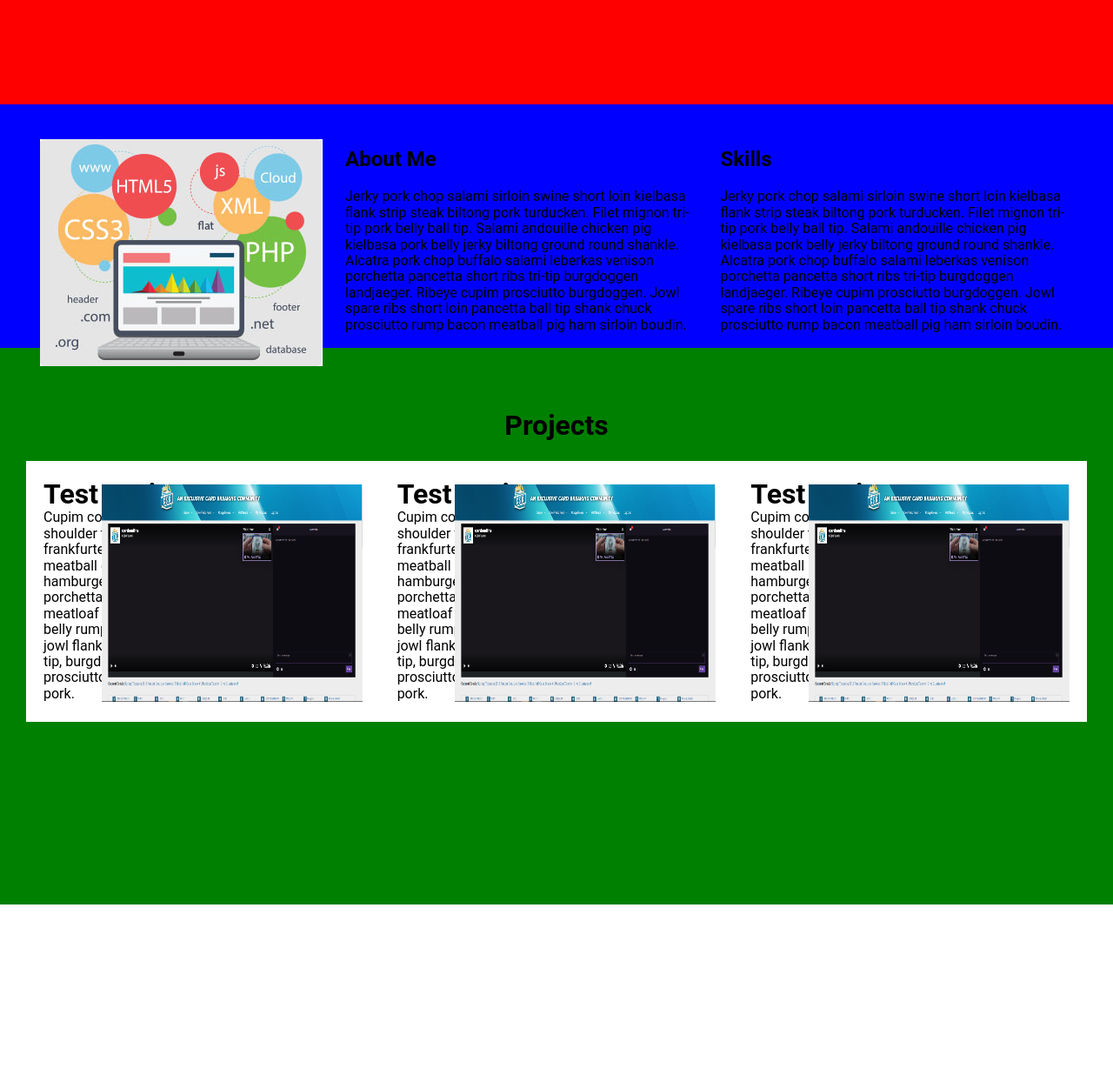
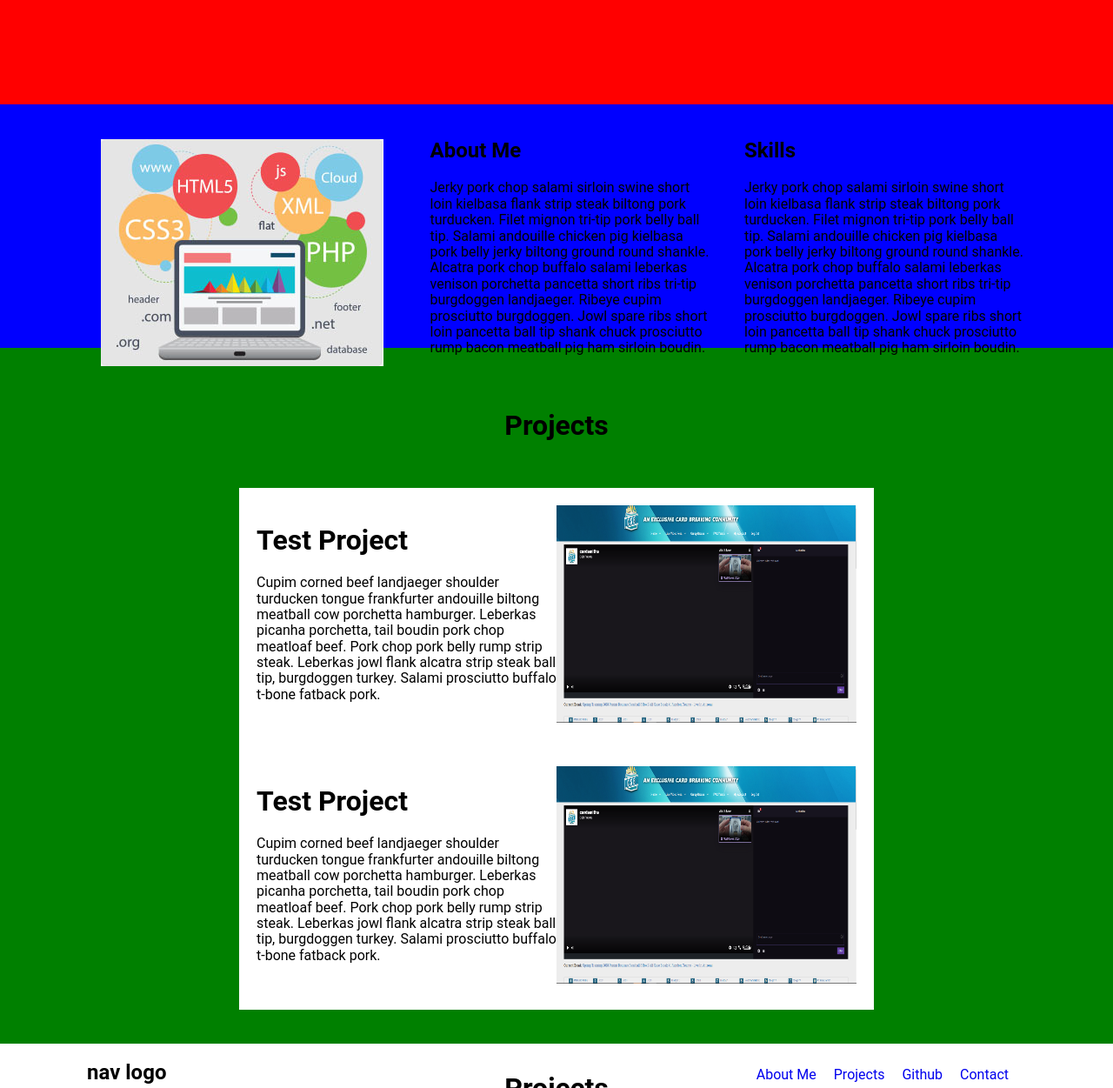
Before and after one commit to gLo-810/portfolio-site, a website built with webpack: page app/index.html in a window 1280 px wide. Shown: the part 680-1931 px from the top of the page at 87% size. Before the commit the page ends 1720 px from the top, so only its background shows below. Built offline with nearby package versions, Linux system fonts and the light colour scheme.

Commit message:
added flex to projects section and also added footer.

```diff
--- a/app/assets/styles/modules/_about.css
+++ b/app/assets/styles/modules/_about.css
@@ -1,70 +1,31 @@
 .about {
   background-color: blue;
   height: 35vh;
+  /* display: flex; */
 
-  .about-flex {
+
+ &__container {
     display: flex;
     margin-top: 20px;
-    /* justify-content: space-between; */
+    justify-content: space-between;
+    flex-wrap: wrap;
 
-
-
-    &__img-col {
-      display: flex;
+  &  .img-col {
       padding: 0;
       margin: 20px 16px 16px 16px;
-      /* flex-basis: 50%; */
-      justify-content: flex-end;
-      img {
-
-      }
     }
 
-    &__text-content-1 {
-      flex: 1;
-      flex-basis: 10%;
-      padding: 10px;
+  &  .text-content-1 {
+      /* flex: 1; */
+      flex-basis: 30%;
+      /* padding: 10px; */
+    }
+
+  &  .text-content-2 {
+      /* flex: 1; */
+      flex-basis: 30%;
+      /* padding: 10px; */
 
     }
-
-    &__text-content-2 {
-      flex: 1;
-      flex-basis: 10%;
-      padding: 10px;
-
-    }
-
   }
-
-
-  /* display: flex;
-  flex: 1;
-  flex-direction: row; */
-
-
-
-
-
-  /* img {
-    position: relative;
-    top: 100px;
-    left: 275px;
-  } */
-
-  /* &__text-content {
-    position: relative;
-    bottom: 150px;
-    right: 275px;
-    float: right;
-    display: inline-block;
-
-    p {
-      width: 350px;
-    }
-
-    h2 {
-      margin: 0;
-    }
-  } */
-
 }
--- a/app/assets/styles/modules/_projects.css
+++ b/app/assets/styles/modules/_projects.css
@@ -1,6 +1,6 @@
 .projects {
   background-color: green;
-  height: 80vh;
+  height: 100vh;
 
   &__heading {
     position: relative;
@@ -9,27 +9,30 @@
     height: 100px;
   }
 
-  &__project-box {
-    height: 350px;
-    width: 730px;
-    background-color: white;
-    padding: 20px;
-    /* display: inline-block; */
+  &__container {
+    padding-top: 40px;
+    display: flex;
+    justify-content: space-around;
+    flex-basis: 20%;
+    flex-wrap: wrap;
 
-    img {
-      position: relative;
-      bottom: 250px;
-      width: 300px;
-      height: 250px;
-      float: right;
-    }
-  }
+  &  .projects__project-box {
+      height: 300px;
+      width: 730px;
+      background-color: white;
+      padding: 20px;
+      display: flex;
 
-  &__text-box {
-    text-align: left;
-    width: 250px;
-    h1, p {
-      margin: 0;
+    &  img {
+      flex: 1;
+        width: 300px;
+        height: 250px;
+      }
+
+    & .projects__text-box {
+      flex: 1;
     }
   }
 }
+
+}
--- a/app/assets/styles/modules/_wrapper.css
+++ b/app/assets/styles/modules/_wrapper.css
@@ -1,10 +1,6 @@
 .wrapper {
   overflow: hidden;
-  padding-left: 30px;
-  padding-right: 30px;
+  padding-left: 100px;
+  padding-right: 100px;
   margin: 0 auto;
-
-  &--about{
-    height: 48vh;
-  }
 }
--- a/app/index.html
+++ b/app/index.html
@@ -33,19 +33,19 @@
     </div>
   </div>
   <div class="about">
-    <div class="wrapper wrapper--about">
-      <div class="about-flex" >
+    <div class="wrapper">
+      <div class="about__container" >
 
-          <div class="about-flex__img-col">
+          <div class="img-col">
             <img src="assets/images/laptop.jpg" alt="">
           </div>
 
 
-          <div class="about-flex__text-content-1">
+          <div class="text-content-1">
             <h2>About Me</h2>
             <p>Jerky pork chop salami sirloin swine short loin kielbasa flank strip steak biltong pork turducken. Filet mignon tri-tip pork belly ball tip. Salami andouille chicken pig kielbasa pork belly jerky biltong ground round shankle. Alcatra pork chop buffalo salami leberkas venison porchetta pancetta short ribs tri-tip burgdoggen landjaeger. Ribeye cupim prosciutto burgdoggen. Jowl spare ribs short loin pancetta ball tip shank chuck prosciutto rump bacon meatball pig ham sirloin boudin.</p>
           </div>
-          <div class="about-flex__text-content-2">
+          <div class="text-content-2">
             <h2>Skills</h2>
             <p>Jerky pork chop salami sirloin swine short loin kielbasa flank strip steak biltong pork turducken. Filet mignon tri-tip pork belly ball tip. Salami andouille chicken pig kielbasa pork belly jerky biltong ground round shankle. Alcatra pork chop buffalo salami leberkas venison porchetta pancetta short ribs tri-tip burgdoggen landjaeger. Ribeye cupim prosciutto burgdoggen. Jowl spare ribs short loin pancetta ball tip shank chuck prosciutto rump bacon meatball pig ham sirloin boudin.</p>
           </div>
@@ -56,13 +56,12 @@
   </div>
   <div class="projects">
 
-    <div class="wrapper">
+    <div class=" wrapper">
       <div class="projects__heading">
         <h1>Projects</h1>
-
-
-        <div class="row">
-          <div class="projects__project-box  row__4">
+      </div>
+        <div class="projects__container">
+          <div class="projects__project-box">
                 <div class="projects__text-box">
                   <h1>Test Project</h1>
                   <p>Cupim corned beef landjaeger shoulder turducken tongue frankfurter andouille biltong meatball cow porchetta hamburger. Leberkas picanha porchetta, tail boudin pork chop meatloaf beef. Pork chop pork belly rump strip steak. Leberkas jowl flank alcatra strip steak ball tip, burgdoggen turkey. Salami prosciutto buffalo t-bone fatback pork.</p>
@@ -70,7 +69,7 @@
                 <img src="assets/images/stock-project.png" alt="">
           </div>
 
-          <div class="projects__project-box  row__4">
+          <div class="projects__project-box ">
                 <div class="projects__text-box">
                   <h1>Test Project</h1>
                   <p>Cupim corned beef landjaeger shoulder turducken tongue frankfurter andouille biltong meatball cow porchetta hamburger. Leberkas picanha porchetta, tail boudin pork chop meatloaf beef. Pork chop pork belly rump strip steak. Leberkas jowl flank alcatra strip steak ball tip, burgdoggen turkey. Salami prosciutto buffalo t-bone fatback pork.</p>
@@ -78,19 +77,66 @@
                 <img src="assets/images/stock-project.png" alt="">
           </div>
 
-        <div class="row">
-          <div class="projects__project-box  row__4">
+        <!-- <div class="">
+          <div class="projects__project-box  ">
+                <div class="projects__text-box">
+                  <h1>Test Project</h1>
+                  <p>Cupim corned beef landjaeger shoulder turducken tongue frankfurter andouille biltong meatball cow porchetta hamburger. Leberkas picanha porchetta, tail boudin pork chop meatloaf beef. Pork chop pork belly rump strip steak. Leberkas jowl flank alcatra strip steak ball tip, burgdoggen turkey. Salami prosciutto buffalo t-bone fatback pork.</p>
+                </div>
+                <img src="assets/images/stock-project.png" alt="">
+          </div> -->
+        </div>
+
+        <div class="projects__heading">
+          <h1>Projects</h1>
+        </div>
+
+        <div class="projects__container">
+          <div class="projects__project-box">
                 <div class="projects__text-box">
                   <h1>Test Project</h1>
                   <p>Cupim corned beef landjaeger shoulder turducken tongue frankfurter andouille biltong meatball cow porchetta hamburger. Leberkas picanha porchetta, tail boudin pork chop meatloaf beef. Pork chop pork belly rump strip steak. Leberkas jowl flank alcatra strip steak ball tip, burgdoggen turkey. Salami prosciutto buffalo t-bone fatback pork.</p>
                 </div>
                 <img src="assets/images/stock-project.png" alt="">
           </div>
+
+          <div class="projects__project-box ">
+                <div class="projects__text-box">
+                  <h1>Test Project</h1>
+                  <p>Cupim corned beef landjaeger shoulder turducken tongue frankfurter andouille biltong meatball cow porchetta hamburger. Leberkas picanha porchetta, tail boudin pork chop meatloaf beef. Pork chop pork belly rump strip steak. Leberkas jowl flank alcatra strip steak ball tip, burgdoggen turkey. Salami prosciutto buffalo t-bone fatback pork.</p>
+                </div>
+                <img src="assets/images/stock-project.png" alt="">
+          </div>
+
+        <!-- <div class="">
+          <div class="projects__project-box  ">
+                <div class="projects__text-box">
+                  <h1>Test Project</h1>
+                  <p>Cupim corned beef landjaeger shoulder turducken tongue frankfurter andouille biltong meatball cow porchetta hamburger. Leberkas picanha porchetta, tail boudin pork chop meatloaf beef. Pork chop pork belly rump strip steak. Leberkas jowl flank alcatra strip steak ball tip, burgdoggen turkey. Salami prosciutto buffalo t-bone fatback pork.</p>
+                </div>
+                <img src="assets/images/stock-project.png" alt="">
+          </div> -->
         </div>
-        </div>
-        </div>
+
+      </div>
+
     </div>
   </div>
-  <footer></footer>
+  <footer>
+    <div class="wrapper">
+      <div class="logo">
+        <h2>nav logo</2>
+      </div>
+
+      <nav class="primary-nav primary-nav--pull-right">
+        <ul>
+          <li><a href="#">About Me</a></li>
+          <li><a href="#">Projects</a></li>
+          <li><a href="#">Github</a></li>
+          <li><a href="#">Contact</a></li>
+        </ul>
+      </nav>
+    </div>
+  </footer>
   </body>
 </html>
--- a/app/temp/styles/main.css
+++ b/app/temp/styles/main.css
@@ -483,83 +483,39 @@ body {
 .about {
   background-color: blue;
   height: 35vh;
-
-
-  /* display: flex;
-  flex: 1;
-  flex-direction: row; */
-
-
-
-
-
-  /* img {
-    position: relative;
-    top: 100px;
-    left: 275px;
-  } */
-
-  /* &__text-content {
-    position: relative;
-    bottom: 150px;
-    right: 275px;
-    float: right;
-    display: inline-block;
-
-    p {
-      width: 350px;
 }
 
-    h2 {
-      margin: 0;
-    }
-  } */
+/* display: flex; */
 
-}
-
-.about .about-flex {
+.about__container {
     display: -webkit-box;
     display: -ms-flexbox;
     display: flex;
     margin-top: 20px;
-
+    -webkit-box-pack: justify;
+        -ms-flex-pack: justify;
+            justify-content: space-between;
+    -ms-flex-wrap: wrap;
+        flex-wrap: wrap;
   }
 
-/* justify-content: space-between; */
-
-.about .about-flex__img-col {
-      display: -webkit-box;
-      display: -ms-flexbox;
-      display: flex;
+.about__container  .img-col {
       padding: 0;
       margin: 20px 16px 16px 16px;
-      /* flex-basis: 50%; */
-      -webkit-box-pack: end;
-          -ms-flex-pack: end;
-              justify-content: flex-end;
     }
 
-.about .about-flex__img-col img {
-
+.about__container  .text-content-1 {
+      /* flex: 1; */
+      -ms-flex-preferred-size: 30%;
+          flex-basis: 30%;
+      /* padding: 10px; */
     }
 
-.about .about-flex__text-content-1 {
-      -webkit-box-flex: 1;
-          -ms-flex: 1;
-              flex: 1;
-      -ms-flex-preferred-size: 10%;
-          flex-basis: 10%;
-      padding: 10px;
-
-    }
-
-.about .about-flex__text-content-2 {
-      -webkit-box-flex: 1;
-          -ms-flex: 1;
-              flex: 1;
-      -ms-flex-preferred-size: 10%;
-          flex-basis: 10%;
-      padding: 10px;
+.about__container  .text-content-2 {
+      /* flex: 1; */
+      -ms-flex-preferred-size: 30%;
+          flex-basis: 30%;
+      /* padding: 10px; */
 
     }
 
@@ -595,7 +551,8 @@ body {
 
 .projects {
   background-color: green;
-  height: 80vh;
+  height: 100vh;
+
 }
 
 .projects__heading {
@@ -605,30 +562,41 @@ body {
     height: 100px;
   }
 
-.projects__project-box {
-    height: 350px;
+.projects__container {
+    padding-top: 40px;
+    display: -webkit-box;
+    display: -ms-flexbox;
+    display: flex;
+    -ms-flex-pack: distribute;
+        justify-content: space-around;
+    -ms-flex-preferred-size: 20%;
+        flex-basis: 20%;
+    -ms-flex-wrap: wrap;
+        flex-wrap: wrap;
+}
+
+.projects__container  .projects__project-box {
+      height: 300px;
       width: 730px;
       background-color: white;
       padding: 20px;
+      display: -webkit-box;
+      display: -ms-flexbox;
+      display: flex;
   }
 
-/* display: inline-block; */
-
-.projects__project-box img {
-      position: relative;
-      bottom: 250px;
+.projects__container  .projects__project-box  img {
+      -webkit-box-flex: 1;
+          -ms-flex: 1;
+              flex: 1;
         width: 300px;
         height: 250px;
-      float: right;
       }
 
-.projects__text-box {
-    text-align: left;
-    width: 250px;
-  }
-
-.projects__text-box h1, .projects__text-box p {
-      margin: 0;
+.projects__container  .projects__project-box .projects__text-box {
+      -webkit-box-flex: 1;
+          -ms-flex: 1;
+              flex: 1;
     }
 
 .site-header {
@@ -664,13 +632,9 @@ body {
 
 .wrapper {
   overflow: hidden;
-  padding-left: 30px;
-  padding-right: 30px;
+  padding-left: 100px;
+  padding-right: 100px;
   margin: 0 auto;
-}
-
-.wrapper--about{
-    height: 48vh;
 }
 
 .logo {
```
Lines whose indentation alone changed are shown as unchanged.
